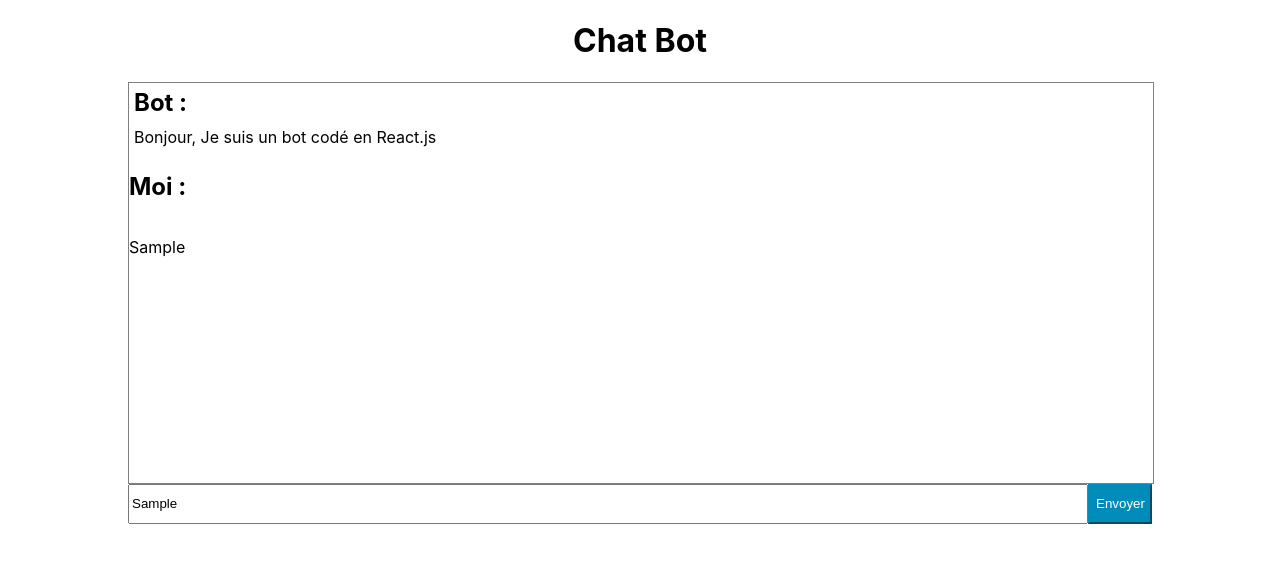
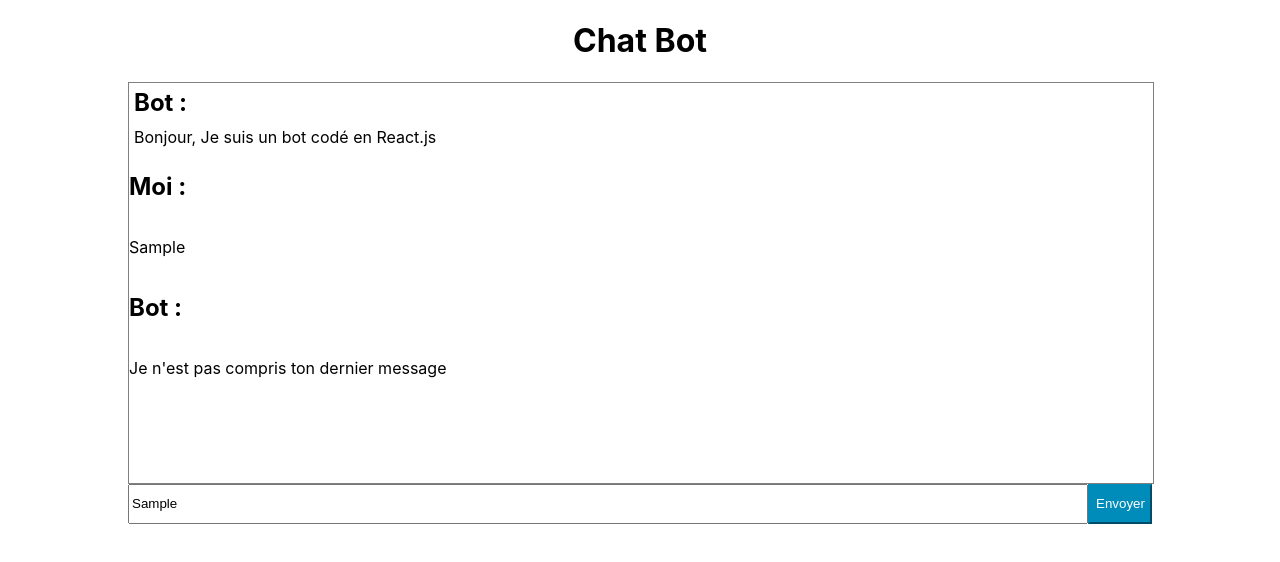
Before and after one commit to GuillaumeDaviid/chat-bot, a React (Create React App) app: page / in a window 1280 px wide. Both pictures are taken after typing "Sample" into the empty fields and a click on the button "Envoyer". Shown: the top 562 px of the page. Built offline with nearby package versions, Linux system fonts and the light colour scheme.

Commit message:
add function msg bot

```diff
--- a/src/components/Chat.jsx
+++ b/src/components/Chat.jsx
@@ -17,18 +17,26 @@ function Chat() {
         setMsg('');
     }
 
+    function msgBot(newMsg) {
+        if (newMsg === "Bonjour"){
+            return (<p>Bonjour</p>)
+        }
+        else if (newMsg === "!help"){
+            return (<p>Voici une liste de commande possible</p>)
+        }
+        else {
+            return (<p>Je n'est pas compris ton dernier message</p>)
+        }
+    }
+
     function handleChange(e){
         setMsg(e.target.value);
     }
 
-/*
-                {countMsg > 0 ?
-                    (newMsg.map((newMsg) => <div className='chat_bot_content-msg'><h2>Moi :</h2><p>{newMsg}</p></div>))
-                 : (<p></p>)}*/
-
-                 /*{countMsg > 0 ?
-                     (<div className='chat_bot_content-msg'><h2>Moi :</h2><p>{newMsg[0]}</p></div>)
-                 : (<p></p>)}*/
+    const listMsg = countMsg > 0 ?
+    (newMsg.map((newMsg) => <div className='chat_bot_content-msg'><h2>Moi :</h2><p key={newMsg.key}>{newMsg}</p>
+    <h2>Bot :</h2> {msgBot(newMsg)}</div>))
+ : (<p></p>)
 
     return(
         <div>
@@ -38,9 +46,7 @@ function Chat() {
                 <h2 className='chat_bot-msg'>Bot :</h2>
                 <p className='chat_bot-msg'>Bonjour, Je suis un bot codé en React.js</p>
                 </div>
-                {countMsg > 0 ?
-                    (newMsg.map((newMsg) => <div className='chat_bot_content-msg'><h2>Moi :</h2><p key={newMsg.key}>{newMsg}</p></div>))
-                 : (<p></p>)}
+                {listMsg}
 
 
             </div>
```
